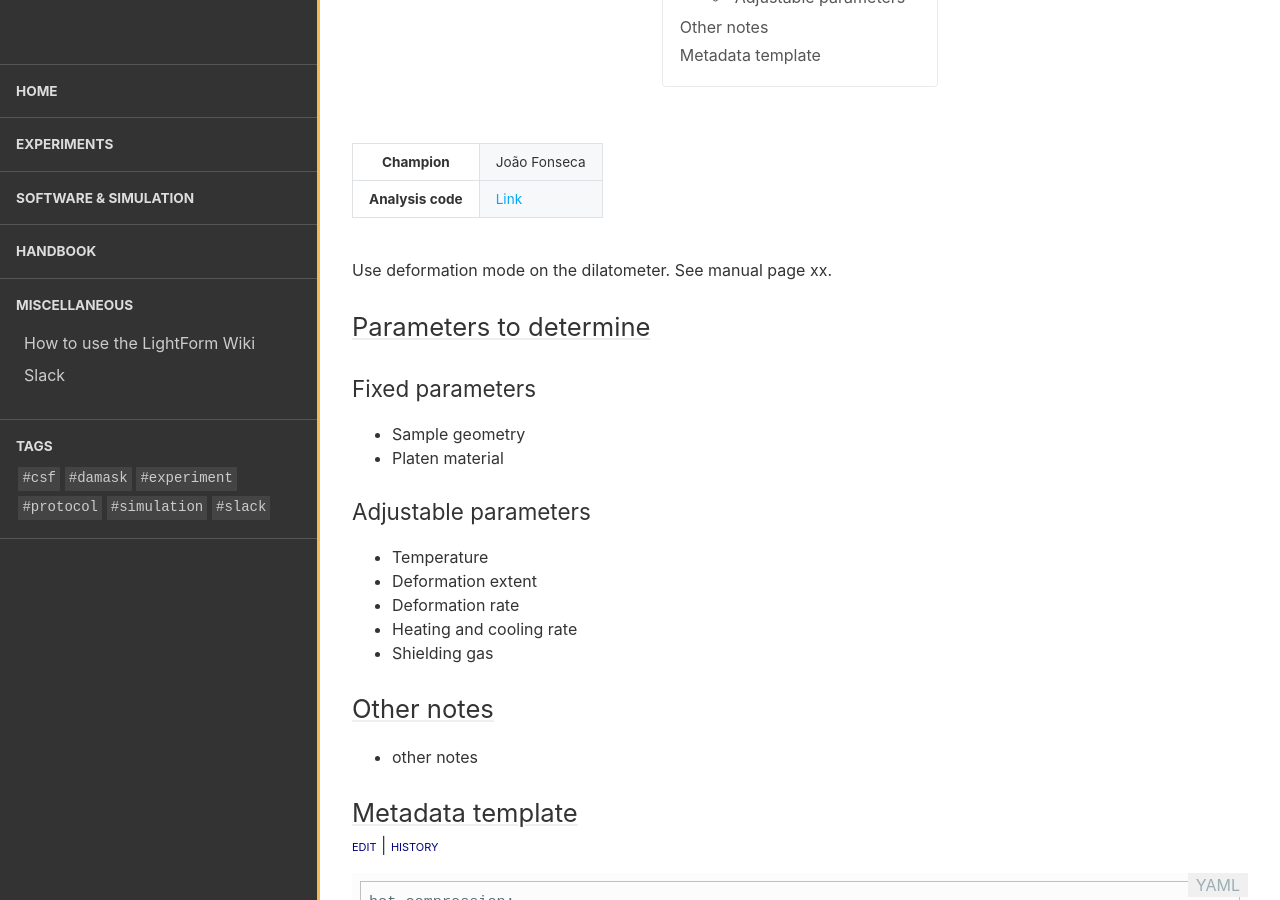
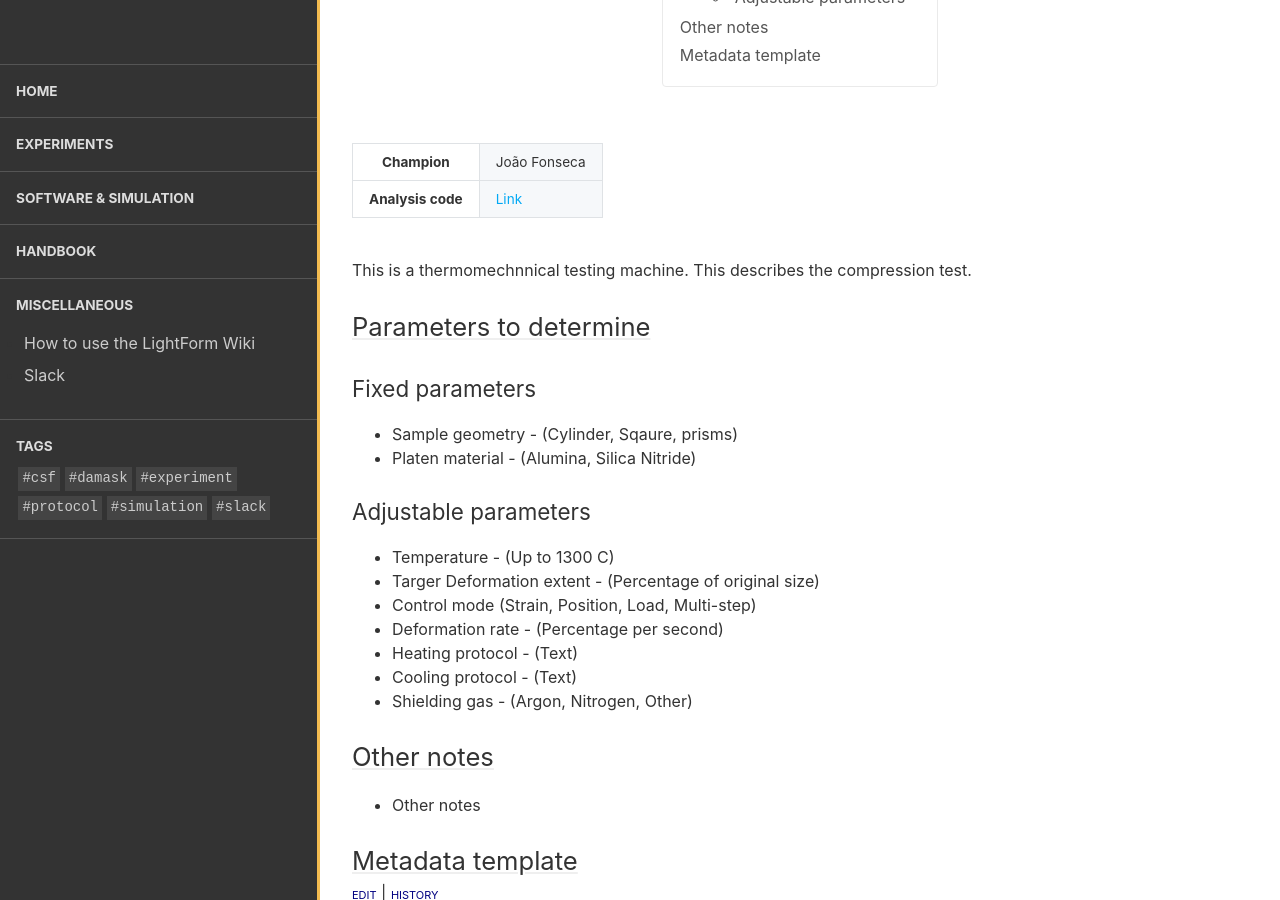
Before and after one commit to LightForm-group/wiki, a Jekyll site: the page built from collections/_experiments/dilatometer_hot.md, in a window 1280 px wide and 900 px high, scrolled down 371 px. Built offline with Jekyll 4.4.1, drawn with Linux system fonts in a browser that asks for light colours.

Commit message:
Update dilatometer_hot.md

```diff
--- a/collections/_experiments/dilatometer_hot.md
+++ b/collections/_experiments/dilatometer_hot.md
@@ -5,20 +5,22 @@ analysis_code: 'https://github.com/LightForm-group/Ti_dilatometer_analysis'
 published: true
 ---
 
-Use deformation mode on the dilatometer. See manual page xx.
+This is a thermomechnnical testing machine. This describes the compression test.
 
 ## Parameters to determine
 
 ### Fixed parameters
-- Sample geometry
-- Platen material
+- Sample geometry - (Cylinder, Sqaure, prisms)
+- Platen material - (Alumina, Silica Nitride)
 
 ### Adjustable parameters
-- Temperature
-- Deformation extent
-- Deformation rate
-- Heating and cooling rate
-- Shielding gas
+- Temperature - (Up to 1300 C)
+- Targer Deformation extent - (Percentage of original size)
+- Control mode (Strain, Position, Load, Multi-step)
+- Deformation rate - (Percentage per second)
+- Heating protocol - (Text)
+- Cooling protocol - (Text)
+- Shielding gas - (Argon, Nitrogen, Other)
 
 ## Other notes
-- other notes
+- Other notes
```
